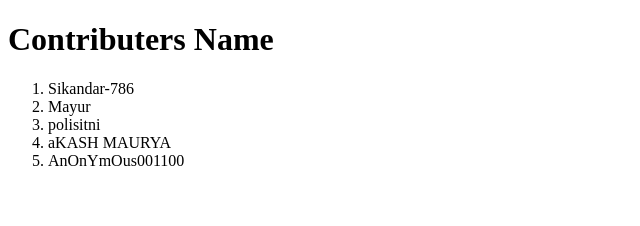
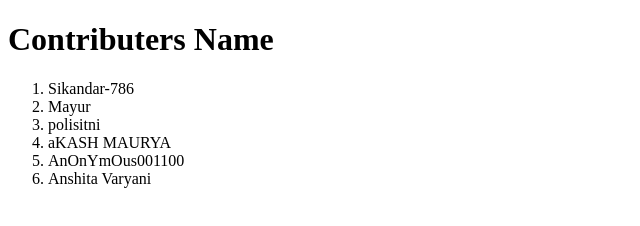
Before and after one commit to sikandar-786/add-your-name, a plain HTML site: page index.html in a window 1280 px wide. Shown: the whole page, without its empty margins (0-640 px from the left). Drawn offline with Linux system fonts and the light colour scheme.

Commit message:
Update index.html

```diff
--- a/index.html
+++ b/index.html
@@ -15,6 +15,7 @@
                 <li>polisitni</li>
                 <li>aKASH MAURYA</li>
 		<li>AnOnYmOus001100</li>
+		<li>Anshita Varyani</li>
 
 	</ol>
 
```
